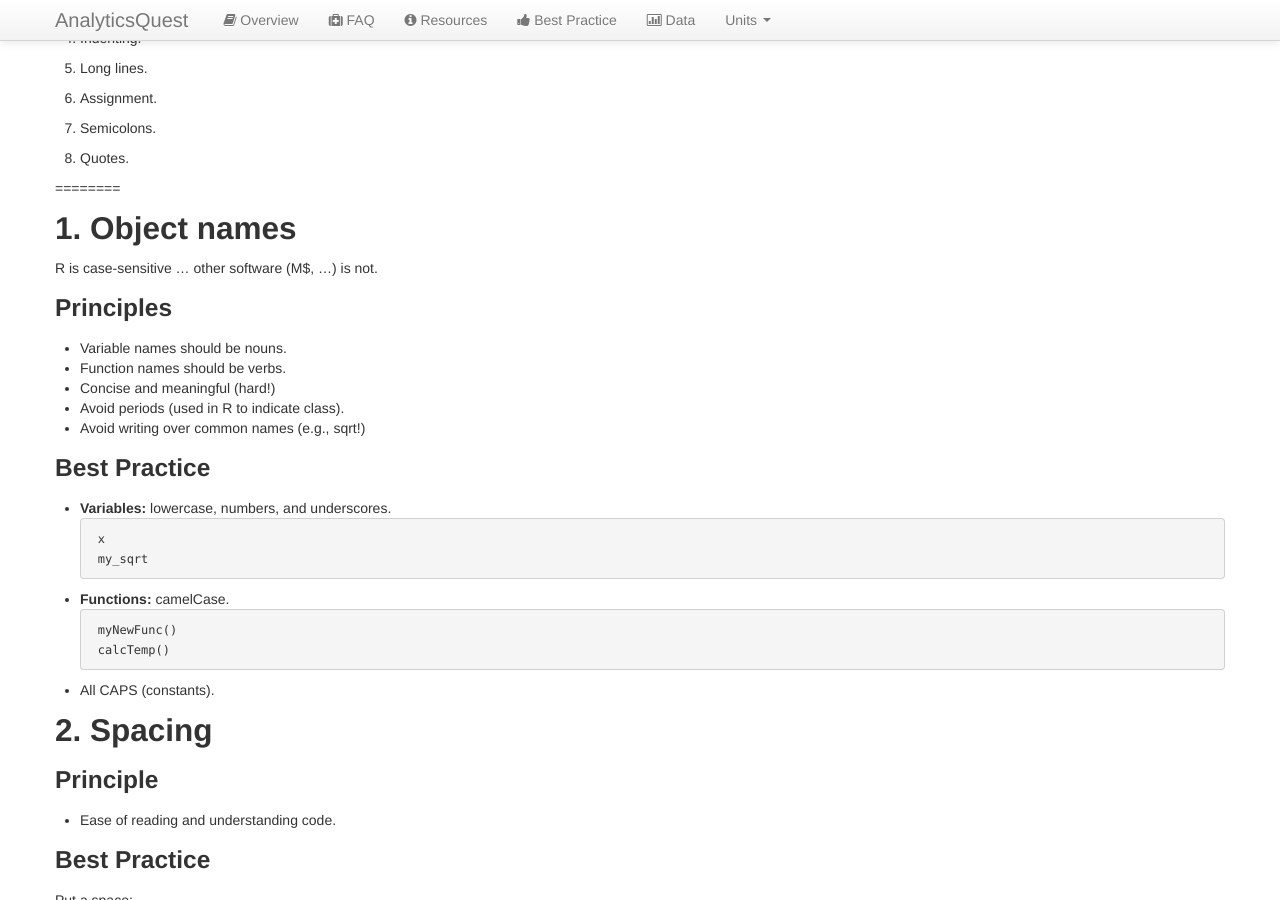
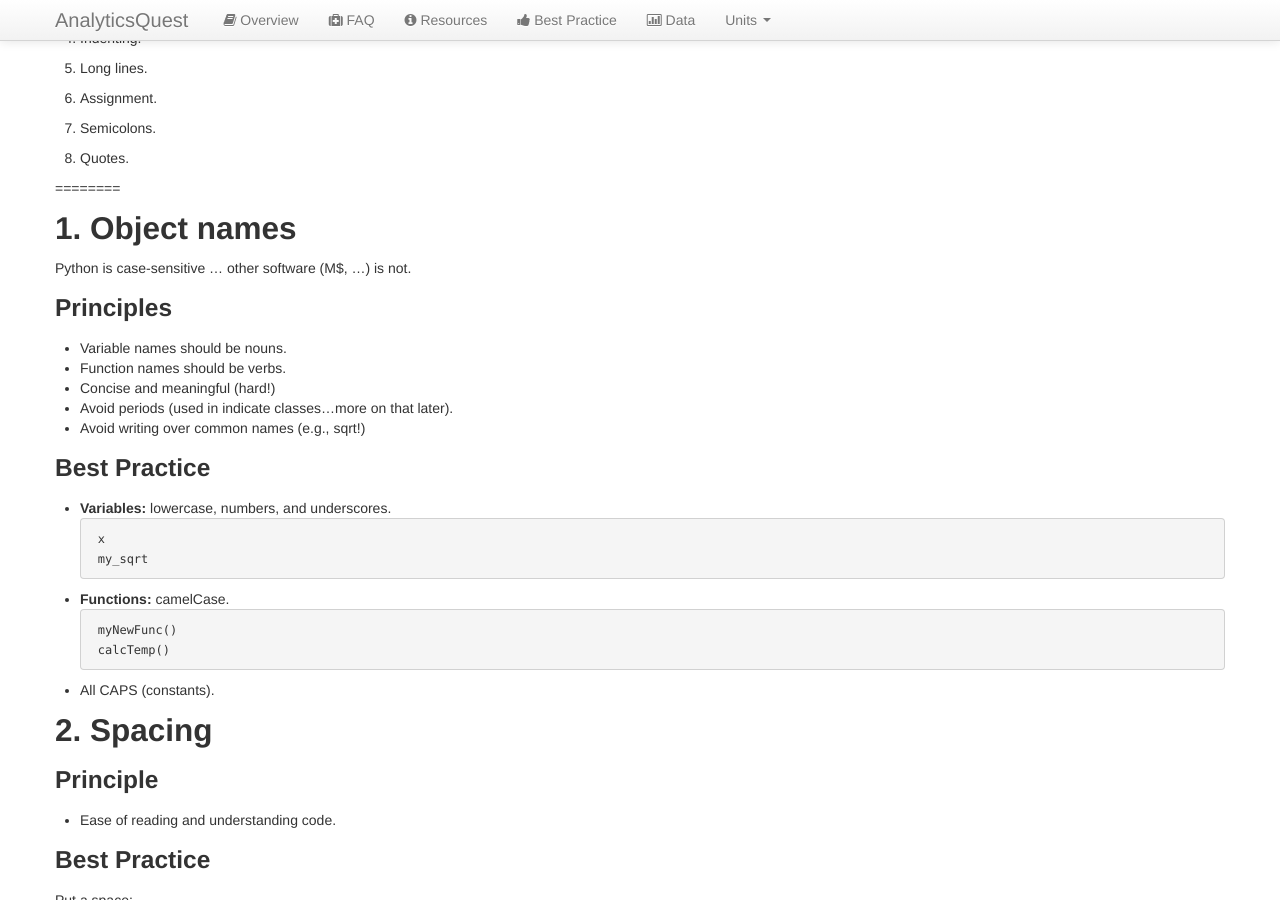
Before and after one commit to analyticsquest/analyticsquest.github.io, a Jekyll site: the page built from best/code-style.md, in a window 1280 px wide and 900 px high, scrolled down 1982 px. Built offline with Jekyll 4.4.1, drawn with Linux system fonts in a browser that asks for light colours; our own code applies the rules of GitHub Pages for plain Markdown files; some of the changed text lies outside the part shown.

Commit message:
Update code-style.md

```diff
--- a/best/code-style.md
+++ b/best/code-style.md
@@ -1,4 +1,4 @@
-R Style Guide I: Syntax
+Python Style Guide I: Syntax
 ========================================================
 
 
@@ -101,14 +101,14 @@ Try to develop a **consistent** style
 
 ## 1. Object names
 
-R is case-sensitive ... other software (M$, ...) is not.
+Python is case-sensitive ... other software (M$, ...) is not.
 
 ### Principles
 
  - Variable names should be nouns.
  - Function names should be verbs.
  - Concise and meaningful (hard!)
- - Avoid periods (used in R to indicate class).
+ - Avoid periods (used in indicate classes...more on that later).
  - Avoid writing over common names (e.g., sqrt!)
 
 
```
Also changed, not shown: other parts of best/code-style.md (+4 -2 lines).
